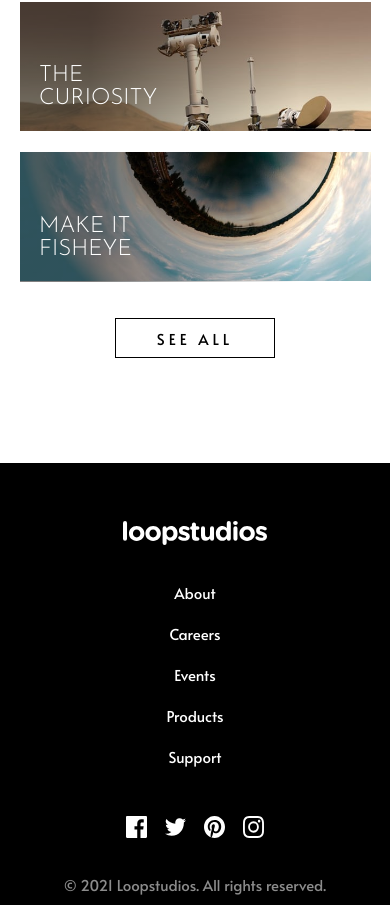
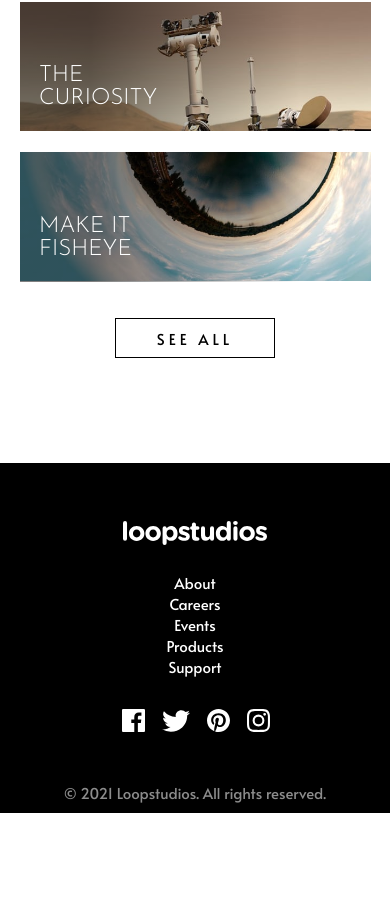
Before and after one commit to jpyepez/01_loopstudios_landing_page, a plain HTML site: page index.html in a window 390 px wide. Shown: the part 2320-3225 px from the top of the page. After the commit the page ends 3133 px from the top, so only its background shows below. Drawn offline with Linux system fonts and the light colour scheme.

Commit message:
all done

```diff
--- a/index.html
+++ b/index.html
@@ -23,7 +23,7 @@
 
   <header>
     <div>
-      <a href="">
+      <a href="#">
         <img src="images/logo.svg">
       </a>
     </div>
@@ -128,21 +128,21 @@
 
   <footer class="margin-top">
     <div>
-      <img src="images/logo.svg">
+      <a href="#"><img src="images/logo.svg"></a>
     </div>
     <nav class="footer-nav">
-      <a href="">About</a>
-      <a href="">Careers</a>
-      <a href="">Events</a>
-      <a href="">Products</a>
-      <a href="">Support</a>
+      <div><a href="">About</a></div>
+      <div><a href="">Careers</a></div>
+      <div><a href="">Events</a></div>
+      <div><a href="">Products</a></div>
+      <div><a href="">Support</a></div>
     </nav>
 
     <nav class="social-media">
-      <a href=""><img src="images/icon-facebook.svg"></a>
-      <a href=""><img src="images/icon-twitter.svg"></a>
-      <a href=""><img src="images/icon-pinterest.svg"></a>
-      <a href=""><img src="images/icon-instagram.svg"></a>
+      <div><a href=""><img src="images/icon-facebook.svg"></a></div>
+      <div><a href=""><img src="images/icon-twitter.svg"></a></div>
+      <div><a href=""><img src="images/icon-pinterest.svg"></a></div>
+      <div><a href=""><img src="images/icon-instagram.svg"></a></div>
     </nav>
 
     <p class="copyright">© 2021 Loopstudios. All rights reserved.</p>
--- a/style.css
+++ b/style.css
@@ -315,6 +315,7 @@ button {
 
     color: var(--black);
     background-color: var(--white);
+    cursor: pointer;
 
     border: solid 1px var(--black);
 
@@ -391,6 +392,79 @@ footer > p {
     padding: 1rem;
 }
 
+footer nav > div{
+    display: inline-block;
+    position: relative;
+}
+
+footer nav a::after {
+    display: inline-block;
+    content: "";
+
+    position: absolute;
+    top: 140%;
+    left: calc(50% - 1.5rem);
+
+    background-color: hsla(0, 0%, 0%, 0);
+
+    transition: all .5s;
+
+}
+
+footer nav a:hover::after {
+    display: inline-block;
+    width: 3rem;
+    height: 2px;
+    content: "";
+
+    position: absolute;
+    top: 140%;
+    left: calc(50% - 1.5rem);
+
+    background-color: var(--white);
+
+    transition: all .5s;
+}
+
+.social-media img {
+    height: 2.5rem;
+}
+
+.social-media > div{
+    display: inline-block;
+    position: relative;
+}
+
+.social-media a::after {
+    display: inline-block;
+    content: "";
+
+    position: absolute;
+    top: 4rem;
+    left: calc(50% - 1.5rem);
+
+    background-color: hsla(0, 0%, 0%, 0);
+
+    transition: all .5s;
+
+}
+
+.social-media a:hover::after {
+    display: inline-block;
+    width: 3rem;
+    height: 2px;
+    content: "";
+
+    position: absolute;
+    top: 4rem;
+    left: calc(50% - 1.5rem);
+
+    background-color: var(--white);
+
+    transition: all .5s;
+}
+
+
 /* end of body styles */
 
 /* responsive design */
@@ -404,6 +478,10 @@ footer > p {
     h1 {
         margin: 5rem 0 0 6%;
         max-width: 380px;
+    }
+
+    .vr-section p {
+        width: 80rem;
     }
 
 
@@ -466,8 +544,8 @@ footer > p {
     }
 
     .footer-nav {
-        margin: 2rem 0 4rem 10rem;
-        padding: 0;
+        margin: 0rem 0 4rem 10rem;
+        padding: 10px 0;
         display: flex;
         flex-flow: row nowrap;
         justify-content: flex-start;
@@ -539,6 +617,8 @@ footer > p {
     .our-creations button {
         grid-row: 1/2;
         grid-column: 4/5;
+
+        justify-self: end;
     }
 
     .our-creations h2 {
@@ -555,7 +635,7 @@ footer > p {
     }
 
     .our-creations div:hover::before {
-        background: hsla(0, 100%, 100%, 80);
+        background: hsla(0, 100%, 100%, 0.975);
 
         transition: all .5s;
     }
```
